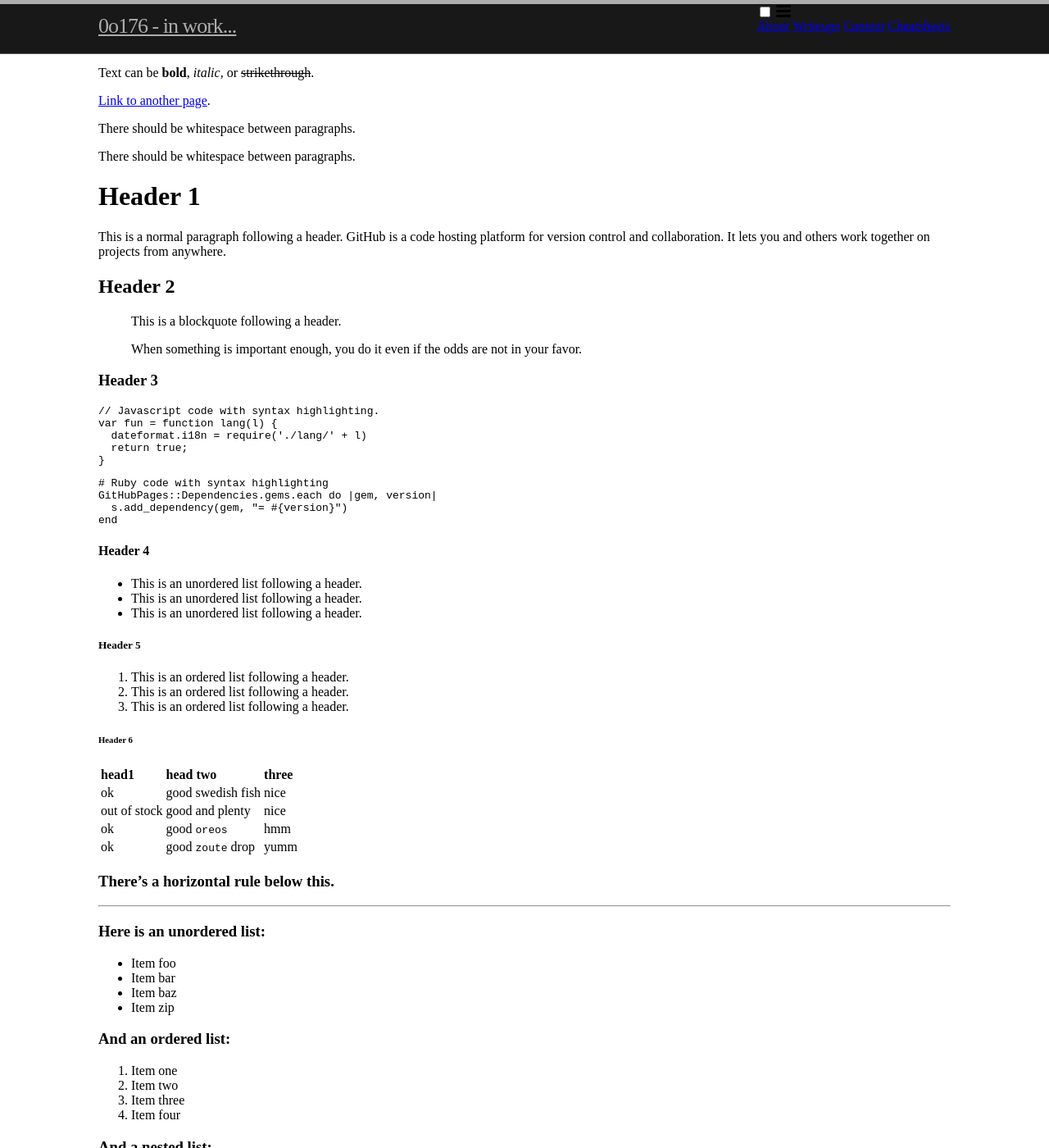
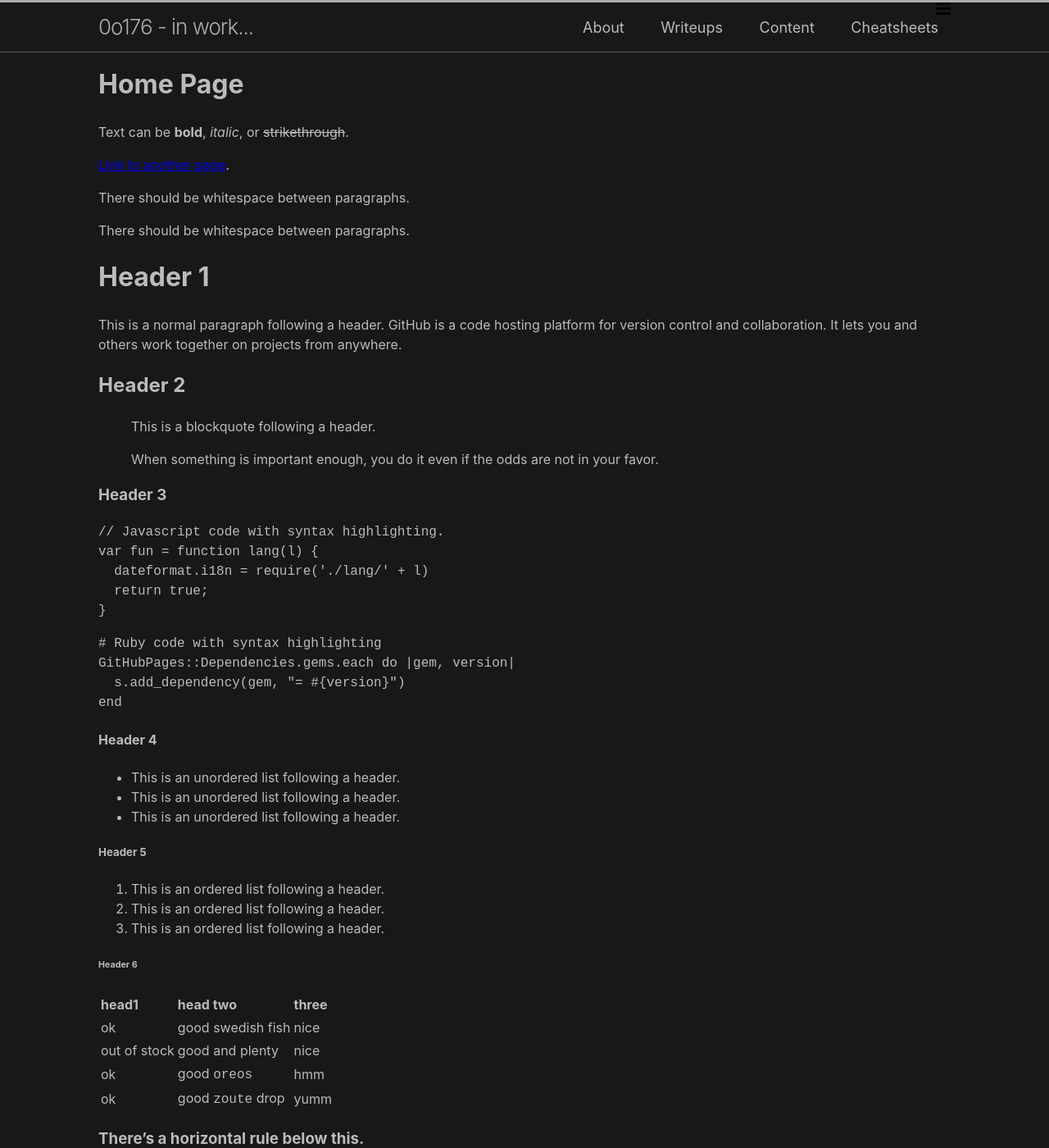
Before and after one commit to 0o176/0o176.github.io, a Jekyll site: the page built from index.md, in a window 1280 px wide and 1400 px high. Shown: the whole window at 82% size. Built offline with Jekyll 4.4.1, drawn with Linux system fonts in a browser that asks for light colours.

Commit message:
Update style.css

```diff
--- a/assets/css/style.css
+++ b/assets/css/style.css
@@ -1,10 +1,16 @@
+body {
+    font: 400 16px / 1.5 -apple-system, BlinkMacSystemFont, "Segoe UI", Roboto, Helvetica, Arial, sans-serif, "Apple Color Emoji", "Segoe UI Emoji", "Segoe UI Symbol";
+    background-color:#181818;
+    color: #bbbbbb;
+}
+
 .site-header {
     position: fixed;
     width: 100%;
     top: 0;
     left: 0;
     right: 0;
-    border-top: 5px solid #adadad;
+    border-top: 3px solid #adadad;
     border-bottom: 1px solid #565656;
     min-height: 60px;
     line-height: 54px;
@@ -24,10 +30,11 @@
 .site-title {
     font-size: 26px;
     font-weight:300;
-    line-height: 54px;
+    line-height: 60px;
     letter-spacing: -1px;
     margin-bottom: 0;
     float: left;
+    text-decoration: none;
 }
 
 .site-title, .site-title:visited {
@@ -37,6 +44,29 @@
 .site-nav {
     line-height: 1;
     float: right;
+    text-align: right;
+}
+
+.nav-trigger {
+    display: none;
+  }
+
+ .page-link {
+    color: #bbbbbb;
+    line-height: 1.5;
+    padding: 5px 15px;
+    font-size: 18px;
+    text-decoration: none;
+
+    &:not(:last-child) {
+      margin-right: 0;
+    }
+    margin-left: 10px;
+  }
+
+.page-content {
+    padding: 50px 0;
+    flex: 1 0 auto;
 }
 
 .site-footer {
```
